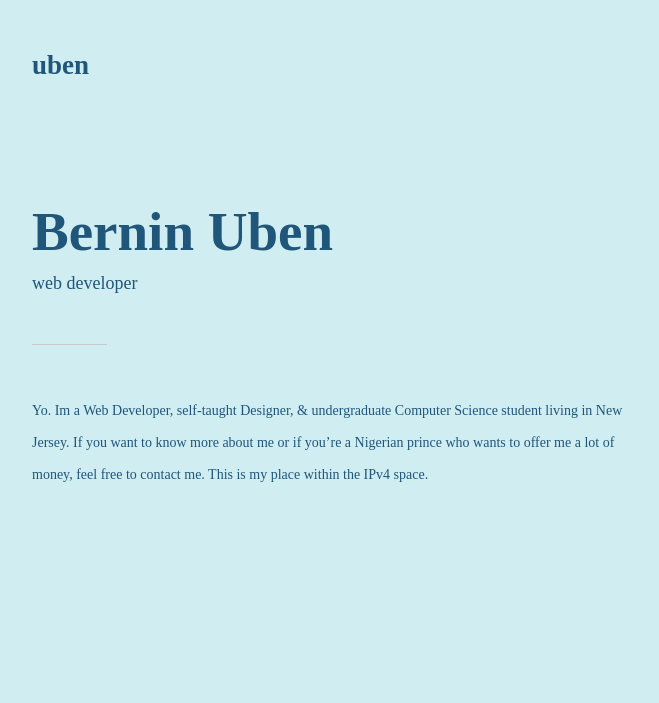
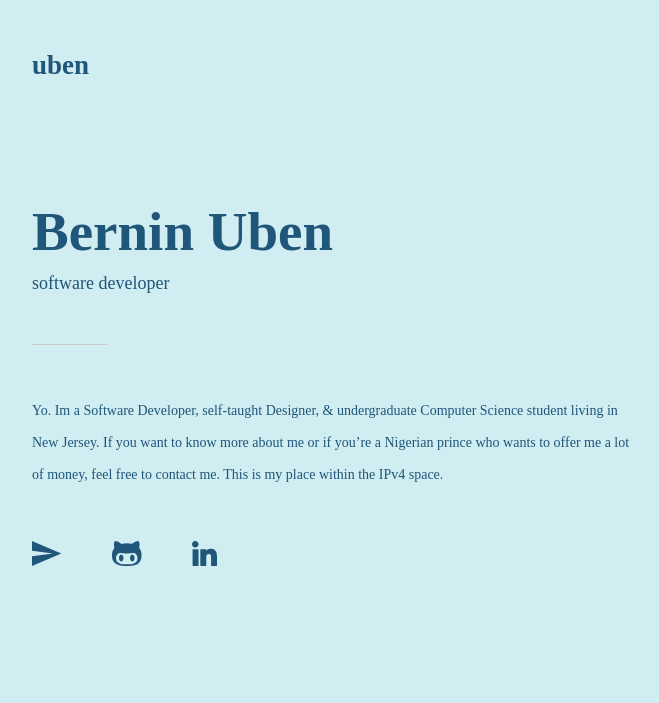
Before and after one commit to Uben/Uben.github.io, a Gatsby site: page / in a window 1280 px wide. Shown: the whole page, without its empty margins (43-702 px from the left). Built offline with nearby package versions, Linux system fonts and the light colour scheme; Gatsby itself is replaced by a stand-in of ours.

Commit message:
moved images folder && added social icons w/ links to homepage

```diff
--- a/src/assets/scss/pages/index.scss
+++ b/src/assets/scss/pages/index.scss
@@ -2,13 +2,13 @@
 
 .page-home {
 
-	.content {
+	main#content {
 		min-height: calc(75vh - 100px); // vh - height of navigation
 
 		> div {
 			max-width: 600px;
 
-			&#home-info {
+			&#info {
 				margin: 25vh 0 0 0;
 
 				.name {
@@ -37,6 +37,31 @@
 					line-height: 32px;
 					font-size: 14px;
 				}
+
+				#social {
+					display: flex;
+					flex-flow: row nowrap;
+					align-items: center;
+
+					margin: 50px 0 0 0;
+
+					.icon {
+						display: flex;
+						flex-flow: row nowrap;
+						align-items: center;
+
+						height: 25px;
+						width: auto;
+
+						margin: 0 50px 0 0;
+
+						img {
+							max-height: 100%;
+							max-width: 100%;
+							object-fit: contain;
+						}
+					}
+				}
 			}
 		}
 	}
--- a/src/components/Layout.js
+++ b/src/components/Layout.js
@@ -11,7 +11,11 @@ class Layout extends React.PureComponent {
 		return (
 			<div id="site-wrapper" className={`page-${this.props.page}`}>
 				<Navigation />
-				{this.props.children}
+
+				<main id="content">
+					{this.props.children}
+				</main>
+
 				<Footer />
 			</div>
 		)
--- a/src/pages/index.js
+++ b/src/pages/index.js
@@ -1,6 +1,11 @@
-import React from "react";
+import React from 'react';
+import { Link } from 'gatsby';
 
 import Layout from '../components/Layout';
+
+import mailSVG from '../assets/images/svg/mail.svg';
+import githubSVG from '../assets/images/svg/github.svg';
+import linkedinSVG from '../assets/images/svg/linkedin.svg';
 
 import '../assets/scss/pages/index.scss';
 
@@ -8,14 +13,24 @@ class Home extends React.PureComponent {
 	render() {
 		return(
 			<Layout page="home">
-				<main className="content">
-					<div id="home-info">
-						<h1 className="name"> Bernin Uben </h1>
-						<p className="title"> web developer </p>
-						<div className="divider" />
-						<p className="about"> Yo. Im a Web Developer, self-taught Designer, & undergraduate Computer Science student living in New Jersey. If you want to know more about me or if youʼre a Nigerian prince who wants to offer me a lot of money, feel free to contact me. This is my place within the IPv4 space. </p>
+				<div id="info">
+					<h1 className="name"> Bernin Uben </h1>
+					<p className="title"> software developer </p>
+					<div className="divider" />
+					<p className="about"> Yo. Im a Software Developer, self-taught Designer, & undergraduate Computer Science student living in New Jersey. If you want to know more about me or if youʼre a Nigerian prince who wants to offer me a lot of money, feel free to contact me. This is my place within the IPv4 space. </p>
+
+					<div id="social">
+						<Link className="icon" to="#">
+							<img src={mailSVG} alt="mail icon"/>
+						</Link>
+						<a className="icon" href="https://github.com/uben" target="_blank">
+							<img src={githubSVG} alt="github icon"/>
+						</a>
+						<a className="icon" href="https://linkedin.com/in/berninuben" target="_blank">
+							<img src={linkedinSVG} alt="linkedin icon"/>
+						</a>
 					</div>
-				</main>
+				</div>
 			</Layout>
 		);
 	}
```
Also changed, not shown: src/assets/images/png/github-character.png (renamed from src/images/png/github-character.png), src/assets/images/png/linkedin.png (renamed from src/images/png/linkedin.png), src/assets/images/png/send-button.png (renamed from src/images/png/send-button.png), src/assets/images/svg/github.svg (renamed from src/images/svg/github-character.svg), src/assets/images/svg/linkedin.svg (renamed from src/images/svg/linkedin.svg), src/assets/images/svg/mail.svg (renamed from src/images/svg/send-button.svg), 1 other file.
